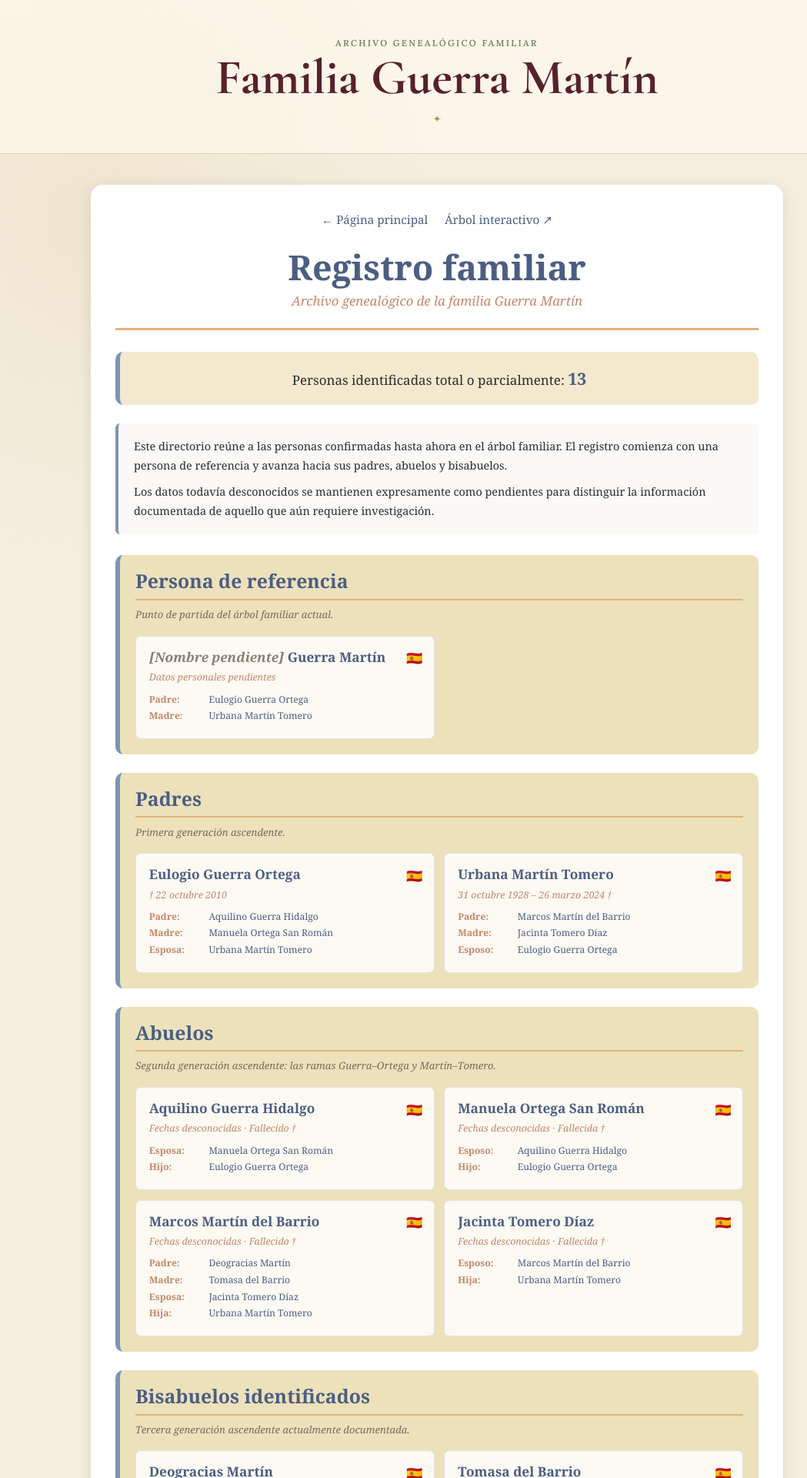
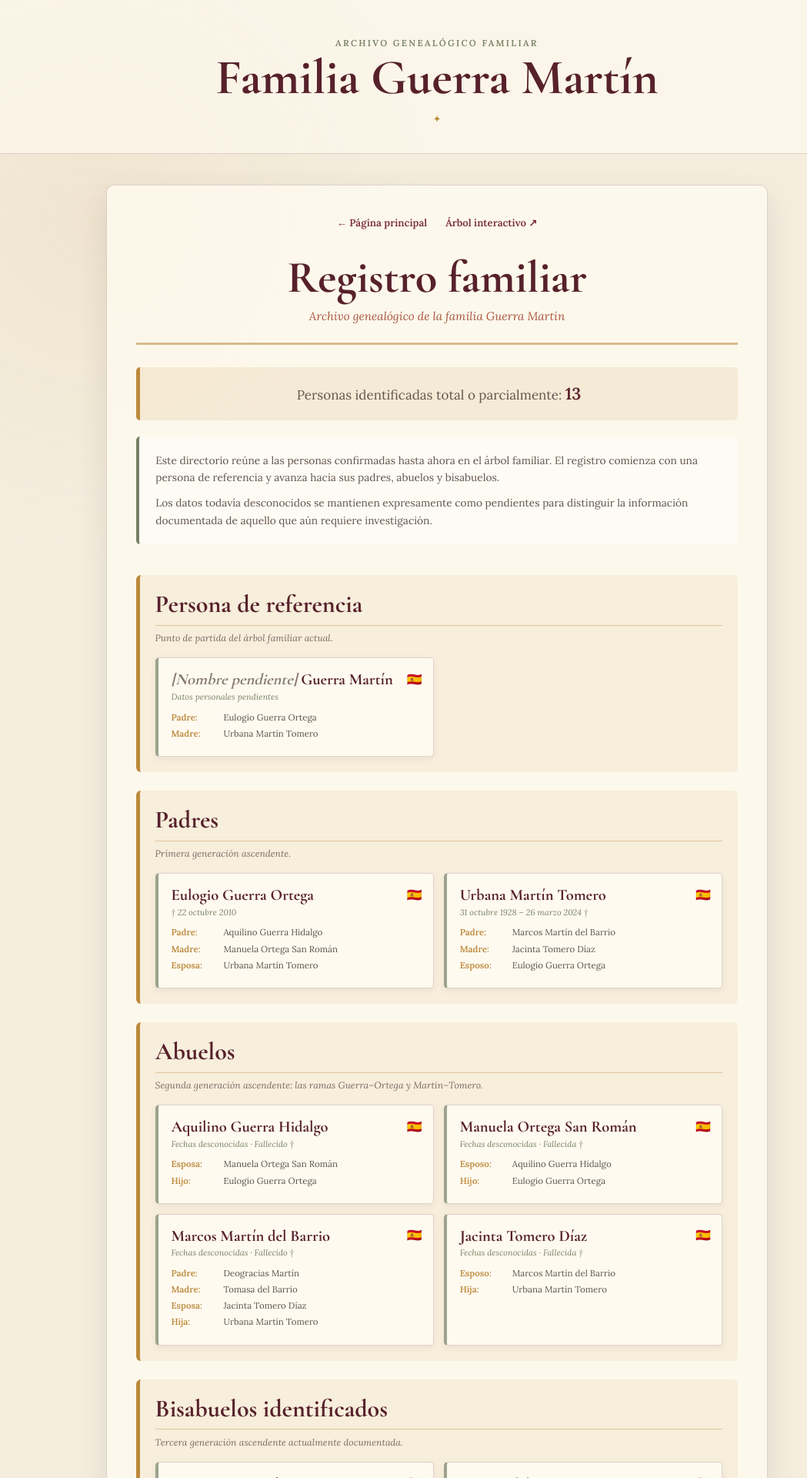
Before and after one commit to CGReposit/sitiogenealogico, a Jekyll site: the page built from family-directory.html, in a window 1280 px wide. Shown: the top 1920 px of the page at 77% size, without its empty margins (72-1121 px from the left). Built offline with Jekyll 4.4.1, drawn with Linux system fonts in a browser that asks for light colours.

Commit message:
Align directory with Spanish archive theme

```diff
--- a/assets/css/custom.css
+++ b/assets/css/custom.css
@@ -42,175 +42,188 @@ a.archive-card:hover { transform:translateY(-3px); border-color:rgba(123,47,59,.
 .site-footer { padding:1.5rem 1rem 2rem; color:#786a62; border-top:1px solid var(--line); font-size:.75rem; letter-spacing:.05em; text-align:center; }
 .footer-dot { padding:0 .55rem; color:var(--ochre); }
 
-/* Family directory — adapted from the American profile template */
+/* Family directory — Spanish archive styling */
 .directory-example {
-  --dir-blue-dark:#4b5e82;
-  --dir-blue-light:#7d95b3;
-  --dir-beige:#ede1bb;
-  --dir-peach:#e4b27c;
-  --dir-terracotta:#c4876a;
-  --dir-text:#2c2c2c;
-  max-width:900px;
+  max-width:860px;
   margin:0 auto;
-  padding:clamp(1.25rem,4vw,2rem);
-  background:#fff;
-  border-radius:15px;
-  box-shadow:0 4px 20px rgba(0,0,0,.1);
-  color:var(--dir-text);
-  font-family:Georgia,"Times New Roman",serif;
+  padding:clamp(1.15rem,4vw,2.35rem);
+  background:rgba(255,250,240,.82);
+  border:1px solid var(--line);
+  border-radius:10px;
+  box-shadow:var(--shadow);
+  color:var(--ink);
 }
 
 .directory-nav {
   display:flex;
   flex-wrap:wrap;
   justify-content:center;
-  gap:.45rem 1.35rem;
-  margin-bottom:1.5rem;
+  gap:.45rem 1.5rem;
+  margin-bottom:1.8rem;
 }
 
 .directory-nav a {
-  color:var(--dir-blue-dark);
-  font-size:.95rem;
+  color:var(--wine);
+  font-size:.82rem;
+  font-weight:600;
   text-decoration:none;
 }
 
-.directory-nav a:hover { color:var(--dir-terracotta); }
+.directory-nav a:hover { color:var(--terracotta); }
 
 .directory-title {
   margin-bottom:1.8rem;
-  padding-bottom:1.25rem;
-  border-bottom:3px solid var(--dir-peach);
+  padding-bottom:1.3rem;
+  border-bottom:3px solid rgba(189,138,60,.55);
   text-align:center;
 }
 
 .directory-title h1 {
   margin:0;
-  color:var(--dir-blue-dark);
-  font-family:Georgia,"Times New Roman",serif;
-  font-size:clamp(2.1rem,6vw,2.8rem);
-  text-shadow:1px 1px 2px rgba(0,0,0,.08);
+  color:var(--wine-dark);
+  font-family:"Cormorant Garamond",Georgia,serif;
+  font-size:clamp(2.4rem,7vw,3.65rem);
+  line-height:1.05;
 }
 
 .directory-title p {
-  margin:.25rem 0 0;
-  color:var(--dir-terracotta);
-  font-size:1.05rem;
+  margin:.4rem 0 0;
+  color:var(--terracotta);
+  font-size:.95rem;
   font-style:italic;
 }
 
 .directory-count {
-  margin-bottom:1.5rem;
-  padding:1rem;
-  background:rgba(237,225,187,.72);
-  border-left:6px solid var(--dir-blue-light);
-  border-radius:10px;
+  margin-bottom:1.35rem;
+  padding:1rem 1.15rem;
+  background:rgba(189,138,60,.13);
+  border-left:5px solid var(--ochre);
+  border-radius:5px;
+  color:#62564f;
   text-align:center;
 }
 
 .directory-count strong {
-  color:var(--dir-blue-dark);
+  color:var(--wine-dark);
   font-size:1.35rem;
 }
 
 .directory-explanation {
-  margin-bottom:1.7rem;
-  padding:1.1rem 1.25rem;
-  background:#faf9f7;
-  border-left:4px solid var(--dir-blue-light);
-  border-radius:6px;
-  font-size:.9rem;
+  margin-bottom:2.5rem;
+  padding:1.2rem 1.35rem;
+  background:rgba(255,255,255,.42);
+  border-left:4px solid var(--olive);
+  border-radius:5px;
+  color:#62564f;
+  font-size:.86rem;
+  line-height:1.65;
 }
 
-.directory-explanation p { margin:0 0 .6rem; }
+.directory-explanation p { margin:0 0 .65rem; }
 .directory-explanation p:last-child { margin-bottom:0; }
 
 .directory-section {
   margin-bottom:1.5rem;
   padding:1.25rem;
-  background:var(--dir-beige);
-  border-left:6px solid var(--dir-blue-light);
-  border-radius:10px;
+  background:rgba(189,138,60,.09);
+  border-left:5px solid var(--ochre);
+  border-radius:6px;
 }
 
 .directory-section h2 {
-  margin:0 0 .25rem;
-  padding-bottom:.55rem;
-  color:var(--dir-blue-dark);
-  border-bottom:2px solid var(--dir-peach);
-  font-family:Georgia,"Times New Roman",serif;
-  font-size:1.55rem;
+  margin:0;
+  padding-bottom:.5rem;
+  color:var(--wine-dark);
+  border-bottom:1px solid rgba(189,138,60,.42);
+  font-family:"Cormorant Garamond",Georgia,serif;
+  font-size:clamp(1.65rem,4vw,2rem);
+  line-height:1.15;
 }
 
 .directory-section-note {
   margin:.45rem 0 1rem;
-  color:#766b5f;
-  font-size:.82rem;
+  color:#7a6d65;
+  font-size:.76rem;
   font-style:italic;
+  line-height:1.5;
 }
 
 .directory-people {
   display:grid;
   grid-template-columns:repeat(2,minmax(0,1fr));
   gap:.8rem;
+  align-items:stretch;
 }
 
 .directory-person {
   position:relative;
+  min-width:0;
   padding:1rem 1.05rem;
-  background:rgba(255,255,255,.82);
-  border:1px solid rgba(75,94,130,.15);
-  border-radius:7px;
+  background:var(--paper);
+  border:1px solid var(--line);
+  border-left:4px solid rgba(119,128,100,.72);
+  border-radius:5px;
+  box-shadow:0 3px 10px rgba(68,55,49,.07);
 }
 
 .directory-person h3 {
-  margin:0 2rem .25rem 0;
-  color:var(--dir-blue-dark);
-  font-family:Georgia,"Times New Roman",serif;
-  font-size:1.08rem;
-  line-height:1.3;
+  margin:0 2rem .2rem 0;
+  overflow-wrap:anywhere;
+  color:var(--wine-dark);
+  font-family:"Cormorant Garamond",Georgia,serif;
+  font-size:1.28rem;
+  line-height:1.15;
 }
 
 .directory-person .person-flag {
   position:absolute;
   top:.85rem;
   right:.9rem;
+  font-size:1rem;
 }
 
 .directory-person .person-dates {
-  margin:0 0 .55rem;
-  color:var(--dir-terracotta);
-  font-size:.78rem;
+  margin:0 0 .65rem;
+  color:var(--olive);
+  font-size:.68rem;
   font-style:italic;
+  line-height:1.4;
 }
 
 .directory-info-row {
   display:grid;
-  grid-template-columns:4.4rem 1fr;
+  grid-template-columns:3.8rem minmax(0,1fr);
   gap:.45rem;
-  margin:.25rem 0;
-  font-size:.76rem;
+  margin:.28rem 0;
+  font-size:.72rem;
   line-height:1.45;
 }
 
 .directory-info-label {
-  color:var(--dir-terracotta);
-  font-weight:bold;
+  color:var(--ochre);
+  font-weight:700;
 }
 
-.directory-info-value { color:var(--dir-blue-dark); }
+.directory-info-value {
+  min-width:0;
+  overflow-wrap:anywhere;
+  color:#5e524b;
+}
 
 .directory-pending {
-  color:#887f77;
+  color:#897a71;
   font-style:italic;
 }
 
 .directory-source {
-  margin-top:1.75rem;
+  margin-top:1.8rem;
   padding:1rem 1.15rem;
-  background:#faf9f7;
-  border-left:4px solid var(--dir-blue-light);
-  border-radius:6px;
-  font-size:.82rem;
+  background:rgba(119,128,100,.09);
+  border-top:1px solid rgba(119,128,100,.28);
+  border-bottom:1px solid rgba(119,128,100,.28);
+  color:#62564f;
+  font-size:.78rem;
+  line-height:1.6;
 }
 
 .directory-action {
@@ -220,25 +233,31 @@ a.archive-card:hover { transform:translateY(-3px); border-color:rgba(123,47,59,.
 
 .directory-button {
   display:inline-block;
-  padding:.7rem 1.25rem;
-  background:var(--dir-blue-dark);
-  border-radius:8px;
+  padding:.72rem 1.3rem;
+  background:var(--wine);
+  border-radius:5px;
   color:#fff;
-  font-weight:bold;
+  font-size:.84rem;
+  font-weight:700;
   text-decoration:none;
-  transition:transform .2s ease,box-shadow .2s ease,background .2s ease;
+  transition:transform .18s ease,box-shadow .18s ease,background .18s ease;
 }
 
 .directory-button:hover {
   transform:translateY(-2px);
-  background:var(--dir-terracotta);
-  box-shadow:0 4px 10px rgba(0,0,0,.18);
+  background:var(--terracotta);
+  box-shadow:0 4px 10px rgba(68,55,49,.18);
   color:#fff;
 }
 
 @media (max-width:650px) {
-  .directory-example { padding:1rem; border-radius:10px; }
-  .directory-people { grid-template-columns:1fr; }
+  body { font-size:16px; }
+  .site-header { padding-top:1.9rem; }
+  .page-shell { width:min(100% - 1rem,920px); padding-top:1rem; }
+  .archive-grid,.directory-people { grid-template-columns:1fr; }
+  .archive-card { min-height:160px; }
+  .footer-dot { display:block; height:.3rem; color:transparent; }
+  .directory-example { padding:1rem; border-radius:7px; }
   .directory-section { padding:1rem; }
-  .directory-info-row { grid-template-columns:4rem 1fr; }
+  .directory-info-row { grid-template-columns:3.65rem minmax(0,1fr); }
 }
```
